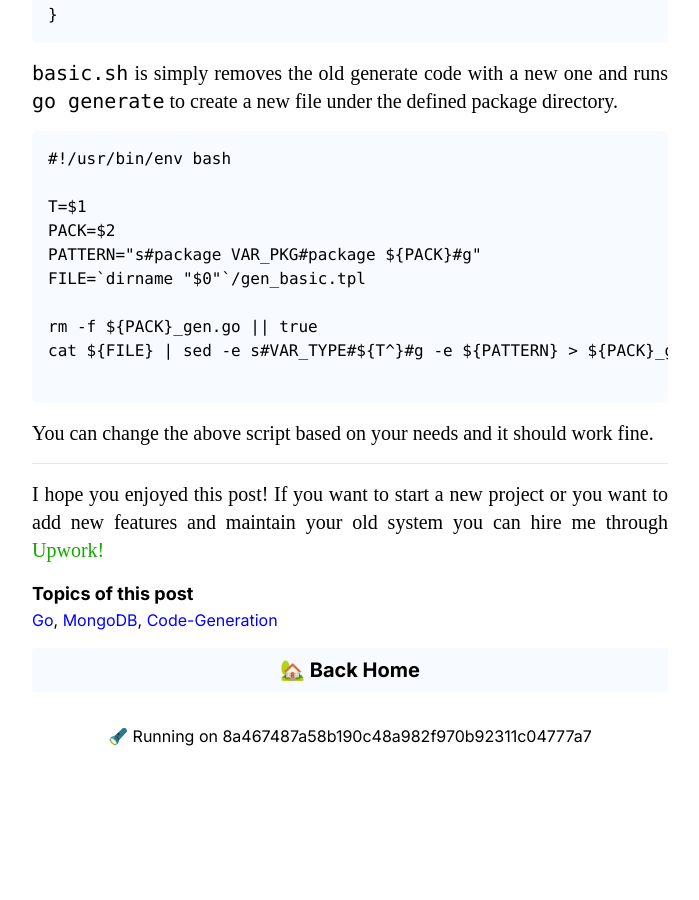
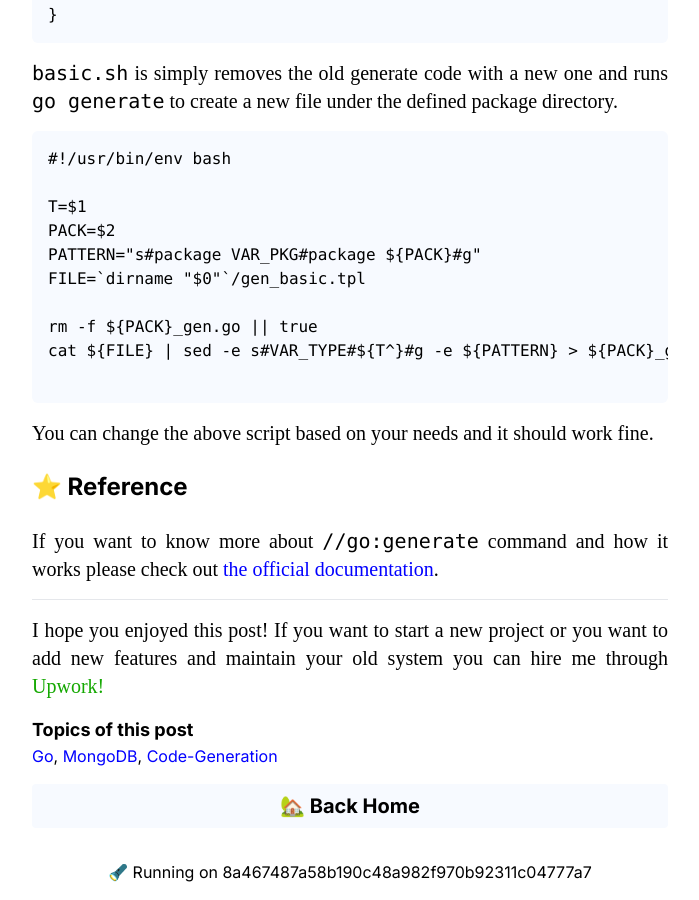
Before and after one commit to al3rez/al3rez.github.io, a Jekyll site: the page built from _posts/2021-07-17-go-generate-mongodb-functions-and-hooks.md, in a window 1280 px wide and 900 px high, scrolled down 2349 px. Shown: the whole window, without its empty margins (290-989 px from the left). Built offline with Jekyll 4.4.1, drawn with Linux system fonts in a browser that asks for light colours; some web fonts are replaced; comment, search, counter and statistics services are not loaded; before the commit the page ends 3113 px from its top, so only the background shows below that.

Commit message:
add reference for go generate

````diff
--- a/_posts/2021-07-17-go-generate-mongodb-functions-and-hooks.md
+++ b/_posts/2021-07-17-go-generate-mongodb-functions-and-hooks.md
@@ -8,7 +8,6 @@ categories: Go MongoDB Code-Generation
 When dealing with databases sometimes working with a ORM/ODM is a pain in the ass, so writing your own database functions comes into mind! Luckliy with `//go:generate` you can write it once and generate it multiple times for different tables/schemas.
 
 ## Code Generation
-
 
 
 ```go
@@ -111,8 +110,11 @@ rm -f ${PACK}_gen.go || true
 cat ${FILE} | sed -e s#VAR_TYPE#${T^}#g -e ${PATTERN} > ${PACK}_gen.go
 
 ```
+You can change the above script based on your needs and it should work fine.
 
-You can change the above script based on your needs and it should work fine.
+## ⭐️ Reference
+If you want to know more about `//go:generate` command and how it works please check out [the official documentation](https://blog.golang.org/generate).
+
 
 ----------------
 I hope you enjoyed this post! If you want to start a new project or you want to
````
